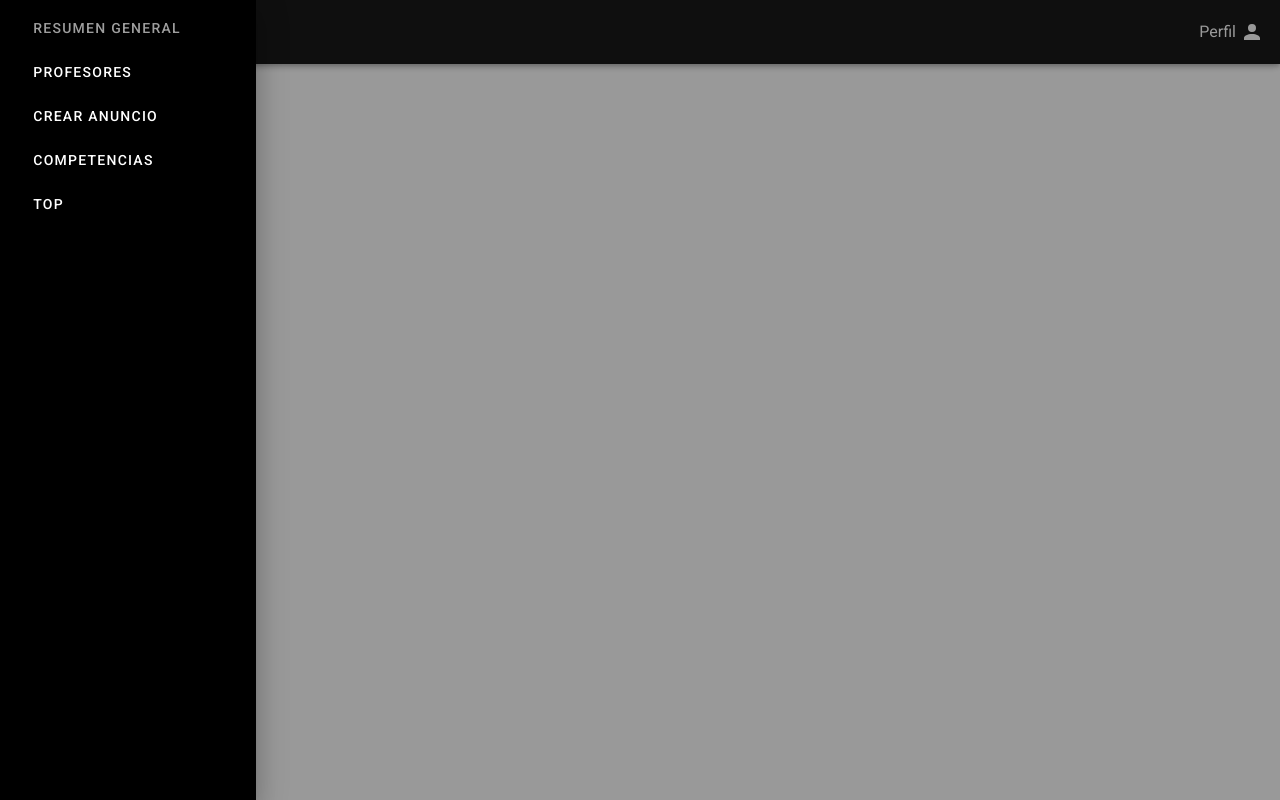
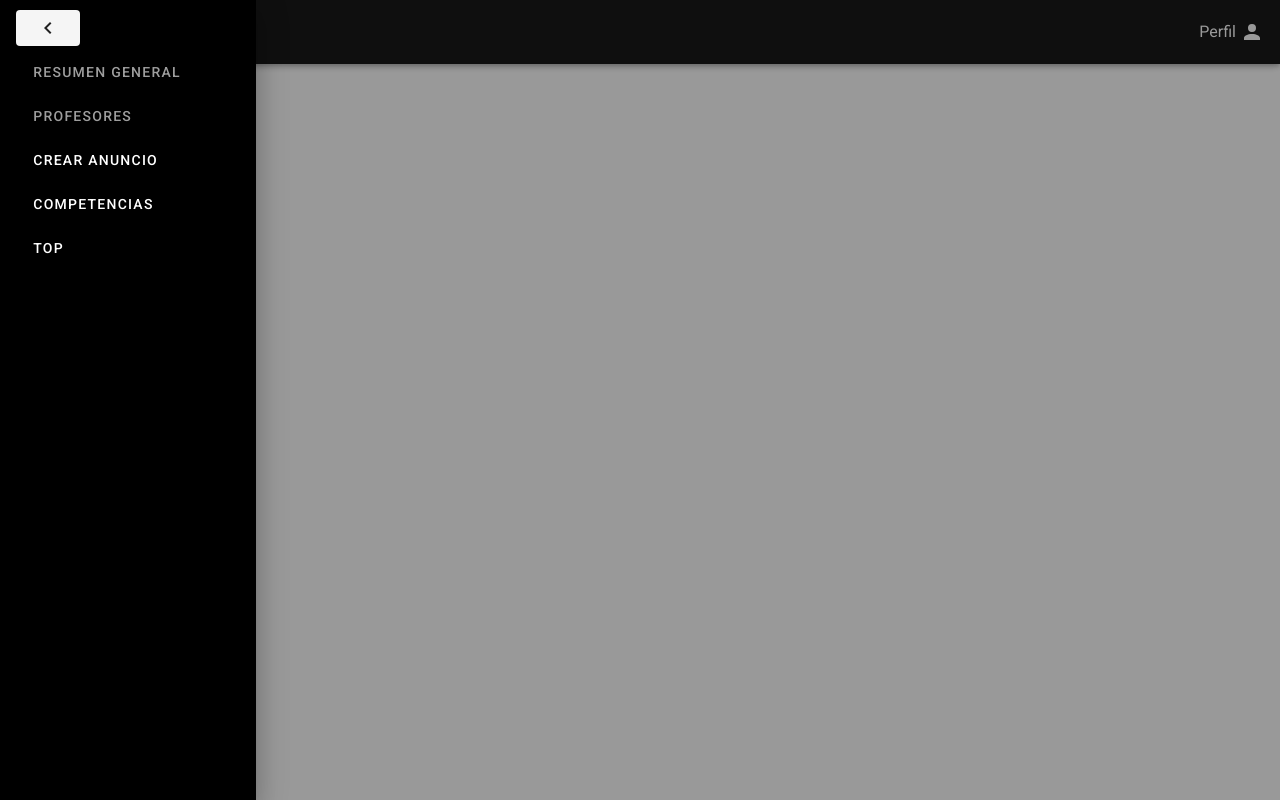
Before and after one commit to JulioSalazar12/asimov-director-practice, a Vue app: page /lista-docentes in a window 1280 px wide. Both pictures are taken after a click on the button 28 px from the left and 32 px from the top of the page. Built offline with nearby package versions, Linux system fonts and the light colour scheme.

Commit message:
Update list teachers
actualizacion lista de docentes y menojar minima en side menu

```diff
--- a/src/App.vue
+++ b/src/App.vue
@@ -25,12 +25,17 @@
       <v-list nav dense>
         <v-list-item-group v-model="group" active-class="white--text text--accent-4">
           <v-list-item>
+            <v-btn @click.stop="drawer = !drawer">
+              <v-icon>mdi-chevron-left</v-icon>
+            </v-btn>
+          </v-list-item>
+          <v-list-item>
             <v-btn plain to="/teachers" color="black" class="white--text">
               Resumen general
             </v-btn>
           </v-list-item>
           <v-list-item>
-            <v-btn plain to="/lista-docentes" color="black" class="white--text">
+            <v-btn plain to="/about" color="black" class="white--text">
               Profesores
             </v-btn>
           </v-list-item>
--- a/src/lista-docentes/pages/lista-docentes.vue
+++ b/src/lista-docentes/pages/lista-docentes.vue
@@ -1,5 +1,5 @@
 <template>
-  <div>
+  <div class="lista-docentes">
     <h1>Lista de docentes</h1>
   </div>
 </template>
--- a/src/router/index.js
+++ b/src/router/index.js
@@ -16,6 +16,11 @@ const routes = [
     component: () => import('@/teachers/pages/teachers')
   },
   {
+    path:'/lista-docentes',
+    name:'lista-dicentes',
+    component: () => import('@/lista-docentes/pages/lista-docentes')
+  },
+  {
     path: '/about',
     name: 'About',
     // route level code-splitting
```
Also changed, not shown: src/lista-docentes/services/lista-docentes.service.js (added, +10 -0 lines).
